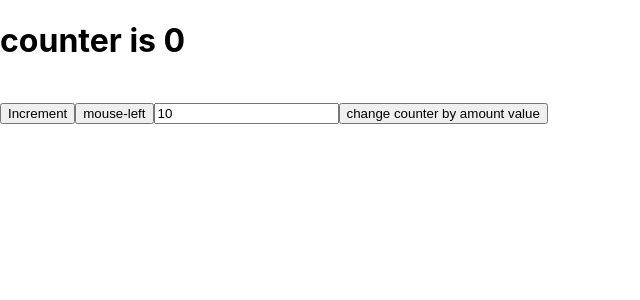
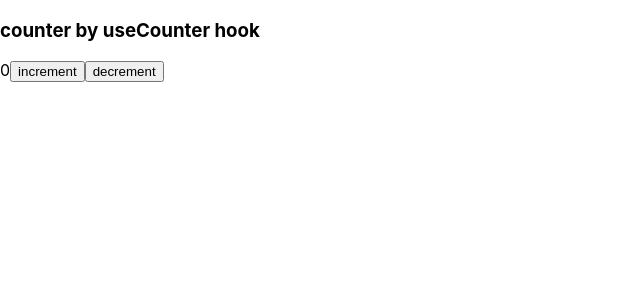
Before and after one commit to asar17/React-Testing-Libraray-Example, a React (Create React App) app: page / in a window 1280 px wide. Shown: the top 300 px of the page, without its empty margins (0-640 px from the left). Built offline with nearby package versions, Linux system fonts and the light colour scheme.

Commit message:
making hooks folder and testing custom react hook

```diff
--- a/src/App.tsx
+++ b/src/App.tsx
@@ -4,18 +4,32 @@ import Application from './components/application/application';
 import Skills from './components/skills/skills';
 import NotFoundBtn from './components/notFoundBtn/notFoundBtn';
 import Counter from './components/counter/counter';
+import Wrapper from './components/wrapper/wrapper';
+import WrapperChild from './components/wrapper/wrapperChild/wrapperChild';
+import {useCounter} from './components/hooks/use-counter/useCounter'
+
 
 
 
 
 const App = () => {
+  const {count,incre,decre}=useCounter();
   return(
         <div>
           {/* <Greet/> */}
           {/* <Application/> */}
           {/* <Skills/> */}
           {/* <NotFoundBtn items={['athar','mohamed','elhaidary']}/> */}
-          <Counter/>
+          {/* <Counter /> */}
+          {/* <Wrapper>
+            <WrapperChild/>
+          </Wrapper> */}
+
+          <h3>counter by useCounter hook</h3>
+           {count}
+          <button onClick={()=>{incre()}}>increment</button>
+          <button onClick={()=>{decre()}}>decrement</button>
+
         </div>
       )
 };
--- /dev/null
+++ b/src/components/hooks/use-counter/useCounter.tsx
@@ -0,0 +1,17 @@
+ import React,{useState} from 'react'
+  type CounterPropsType ={
+    initialCounter?:number;
+
+
+  }
+ export const useCounter = ({initialCounter=0}:CounterPropsType ={}) =>{
+    const [count,setCount]=useState(initialCounter)
+    const incre = () =>{
+        setCount(count+1)
+    }
+    const decre = () =>{
+        setCount(count-1)
+    }
+
+    return {count,incre,decre}
+ }
--- /dev/null
+++ b/src/components/wrapper/wrapper.tsx
@@ -0,0 +1,13 @@
+type WrapperPopsType={
+    children:any
+}
+const Wrapper = ({children}:WrapperPopsType) =>{
+    return(
+        <>
+         <h1>wrapper parent</h1>
+         {/* <WrapperChild/> */}
+         {children}
+        </>
+    )
+}
+export default Wrapper
--- /dev/null
+++ b/src/components/wrapper/wrapperChild/wrapperChild.tsx
@@ -0,0 +1,8 @@
+const WrapperChild = () =>{
+    return(
+        <>
+         <h3>wrapper child</h3>
+        </>
+    )
+}
+export default WrapperChild
```
Also changed, not shown: 2 other files (tests, documents, lock files or other folders).
